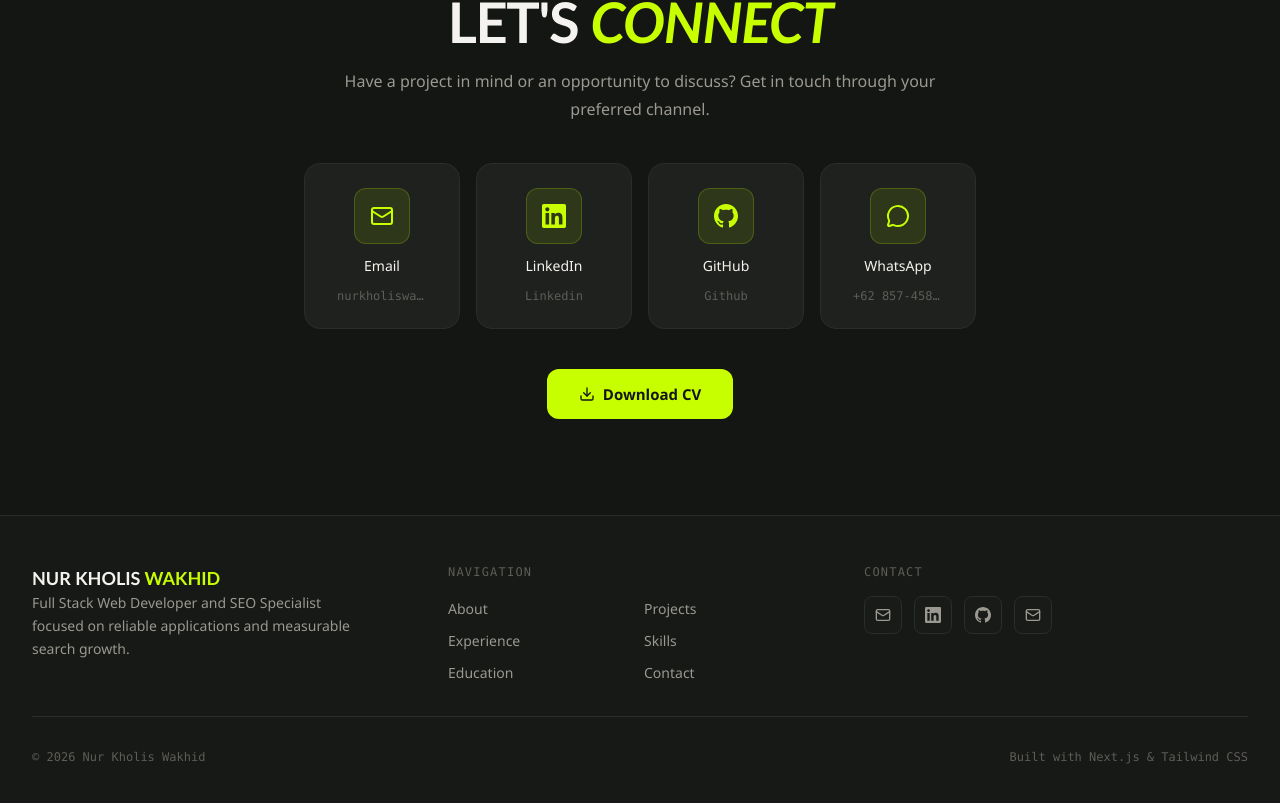
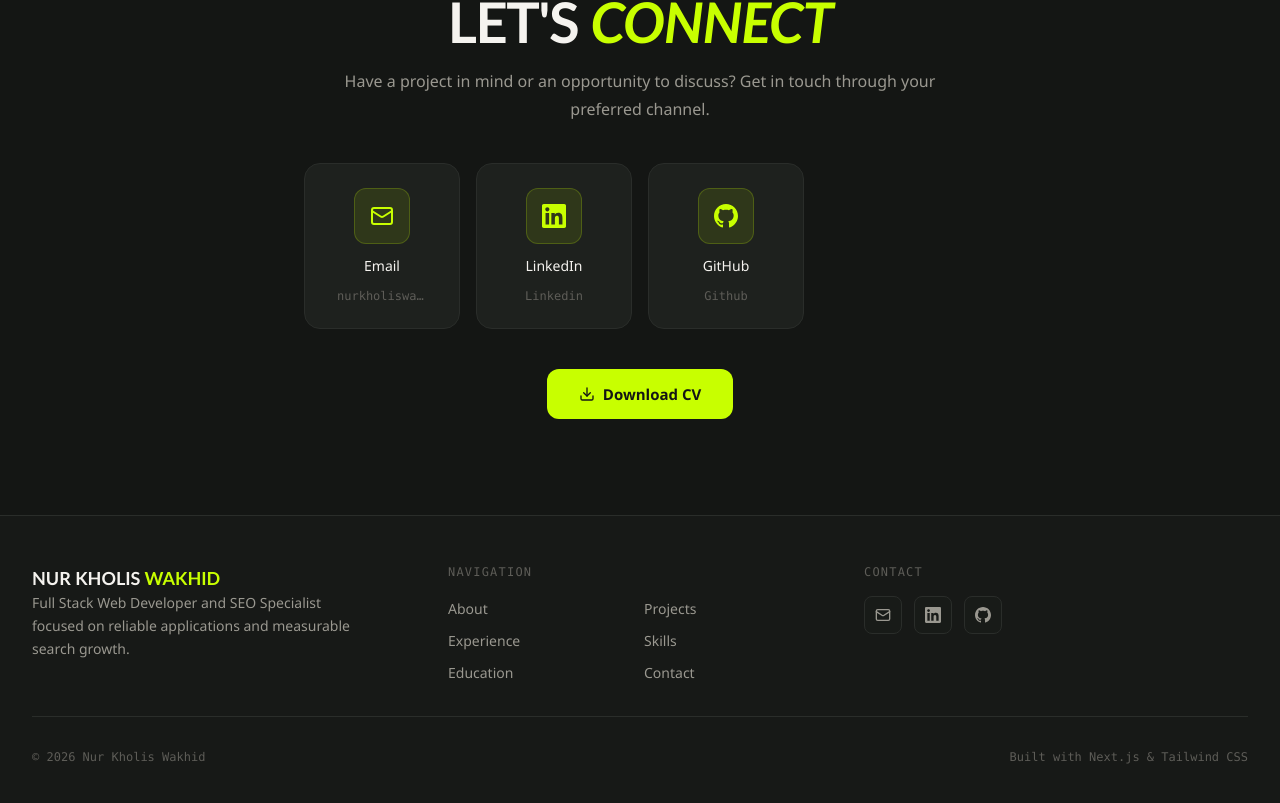
Before and after one commit to nurkholiswakhid/web-porto, a Next.js app: page / in a window 1280 px wide. Shown: the part 10553-11356 px from the top of the page. Built offline with nearby package versions, Linux system fonts and the light colour scheme.

Commit message:
refactor: remove WhatsApp integration and related code from contact section and data

```diff
--- a/src/components/sections/ContactSection.tsx
+++ b/src/components/sections/ContactSection.tsx
@@ -1,7 +1,7 @@
 "use client";
 
 import { useRef } from "react";
-import { Mail, MessageCircle, Download } from "lucide-react";
+import { Mail, Download } from "lucide-react";
 import { GithubIcon, LinkedinIcon } from "@/components/ui/SocialIcons";
 import { socials } from "@/data/socials";
 import { profile } from "@/data/profile";
@@ -13,7 +13,6 @@ const ICON_MAP: Record<string, React.ReactNode> = {
   email: <Mail className="w-6 h-6" />,
   linkedin: <LinkedinIcon className="w-6 h-6" />,
   github: <GithubIcon className="w-6 h-6" />,
-  whatsapp: <MessageCircle className="w-6 h-6" />,
 };
 
 export default function ContactSection() {
@@ -76,8 +75,6 @@ export default function ContactSection() {
                 <span className="text-xs text-text-dim font-mono truncate max-w-full px-2">
                   {social.kind === "email"
                     ? social.url.replace("mailto:", "")
-                    : social.kind === "whatsapp"
-                    ? "+62 857-4589-7297"
                     : social.kind.charAt(0).toUpperCase() + social.kind.slice(1)}
                 </span>
               </a>
--- a/src/data/profile.ts
+++ b/src/data/profile.ts
@@ -10,6 +10,5 @@ export const profile: Profile = {
   avatarUrl: "images/profile.png",
   location: "Surabaya, Jawa Timur, Indonesia",
   email: "nurkholiswakhid@gmail.com",
-  phone: "0857-4589-7297",
   cvPath: "documents/cv.pdf",
 };
--- a/src/data/socials.ts
+++ b/src/data/socials.ts
@@ -16,9 +16,4 @@ export const socials: Social[] = [
     url: "https://github.com/nurkholiswakhid",
     kind: "github",
   },
-  {
-    label: "WhatsApp",
-    url: "https://wa.me/6285745897297",
-    kind: "whatsapp",
-  },
 ];
--- a/src/data/types.ts
+++ b/src/data/types.ts
@@ -91,7 +91,7 @@ export interface Education {
 export interface Social {
   label: string;
   url: string;
-  kind: "email" | "linkedin" | "github" | "whatsapp";
+  kind: "email" | "linkedin" | "github";
 }
 
 export interface NavItem {
```
